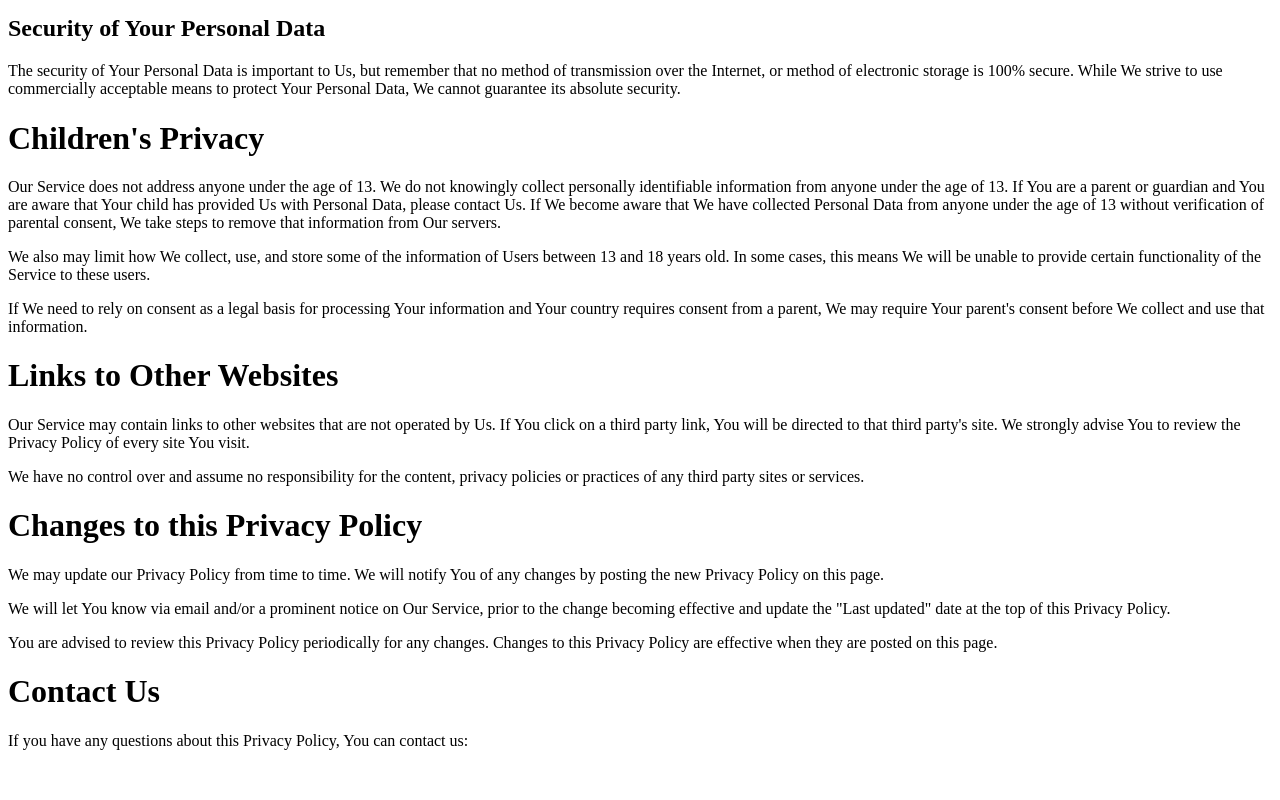
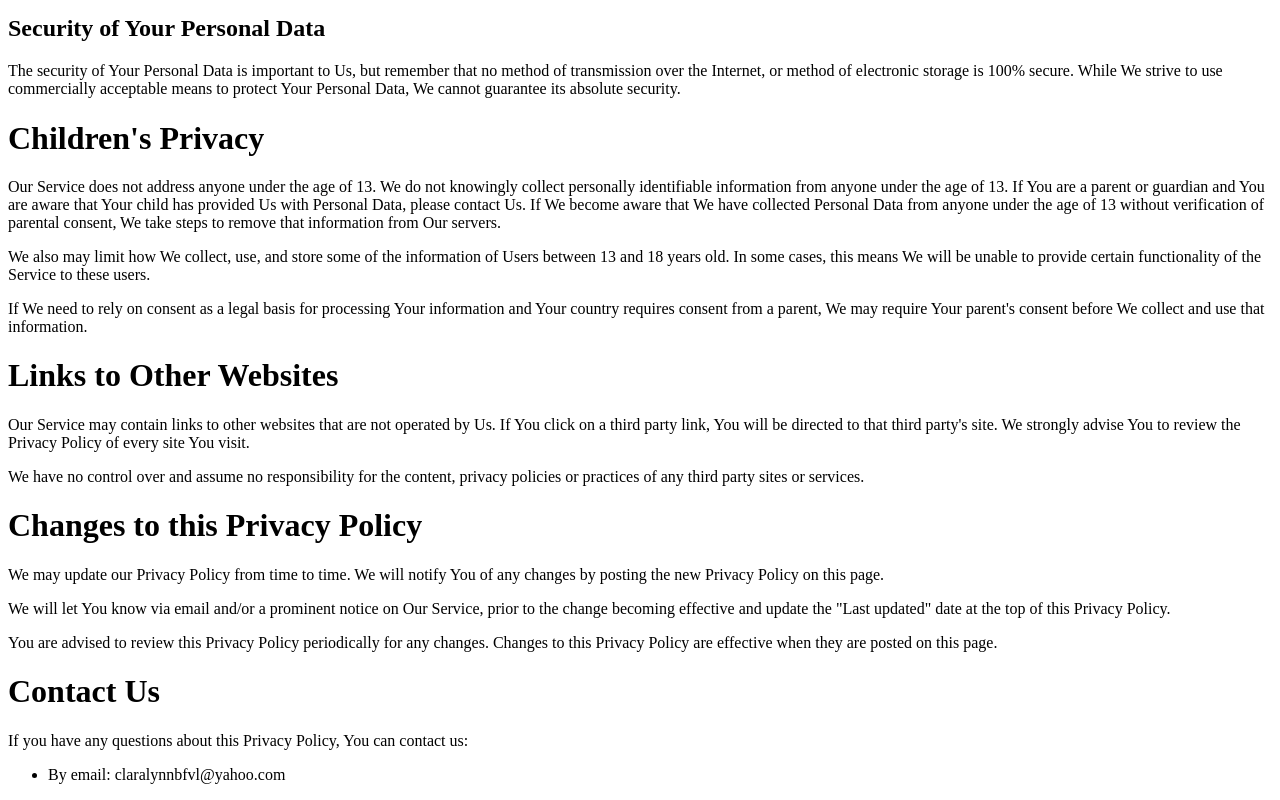
Before and after one commit to wkteamapps/englishappsprivacypolicy, a plain HTML site: page index.html in a window 1280 px wide. Shown: the part 3262-4062 px from the top of the page. Before the commit the page ends 4028 px from the top, so only its background shows below. Drawn offline with Linux system fonts and the light colour scheme.

Commit message:
minor changes

```diff
--- a/index.html
+++ b/index.html
@@ -150,3 +150,5 @@
 <h1>Contact Us</h1>
 <p>If you have any questions about this Privacy Policy, You can contact us:</p>
 <ul>
+     <li>By email: claralynnbfvl@yahoo.com</li>
+        </ul>
```
